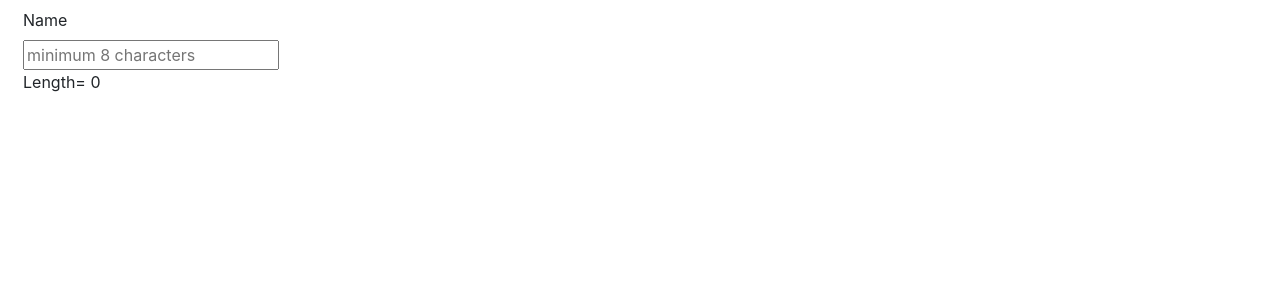
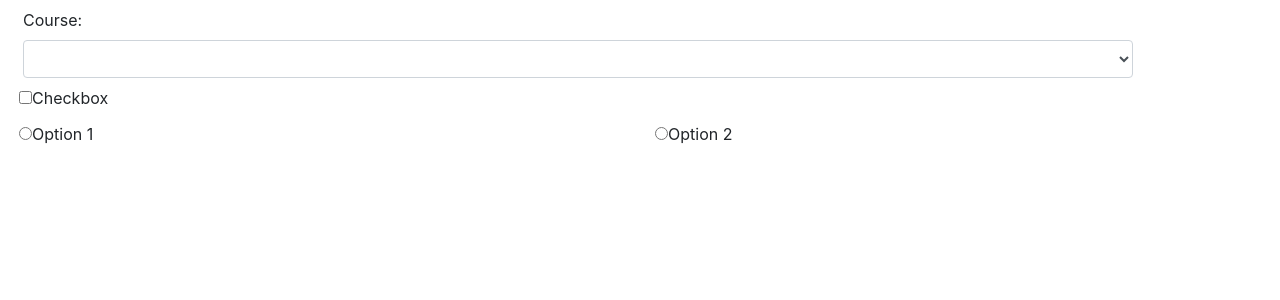
Before and after one commit to SurbhiBisarwal/welcome, an Angular app: page / in a window 1280 px wide. Shown: the top 300 px of the page. Built offline with nearby package versions, Linux system fonts and the light colour scheme.

Commit message:
NG-A5#2 Events on dropdown Events on checkbox and radio

```diff
--- a/src/app/app.component.html
+++ b/src/app/app.component.html
@@ -1,17 +1,44 @@
 <div class="container m-2">
-  <label>Name</label><br />
-  <input
-    type="text"
-    placeholder="minimum 8 characters"
-    (keyup)="event($event.target.value)"
-  />
-  <div>
-    <label>Length=</label>
-    {{ length }}
-  </div>
-  <div>
-    <span *ngIf="length < 8 && length > 0" style="color: red"
-      >Minimum length is 8 characters</span
-    >
+  <label>Course: </label>
+  <select
+    class="form-control"
+    [(ngModel)]="course"
+    (mouseenter)="event('dp mouseenter')"
+    (focus)="event('dp focus')"
+    (change)="event('dp change')"
+  >
+    <option *ngFor="let c1 of courses">{{ c1 }}</option>
+  </select>
+</div>
+<div class="row m-1">
+  <div class="col">
+    <input
+      type="checkbox"
+      [(ngModel)]="working"
+      (mouseenter)="event('cb mouseenter')"
+      (focus)="event('cb focus')"
+      (change)="event('cb change')"
+    />
+    <label>Checkbox</label>
   </div>
 </div>
+<div class="row m-1">
+  <div class="col-6">
+    <input
+      type="radio"
+      value="Option1"
+      [(ngModel)]="options"
+      (change)="event('rd change1')"
+    />
+    <label>Option 1</label>
+  </div>
+  <div class="col-6">
+    <input
+      type="radio"
+      value="Option2"
+      [(ngModel)]="options"
+      (change)="event('rd change2')"
+    />
+    <label>Option 2</label>
+  </div>
+</div>
--- a/src/app/app.component.ts
+++ b/src/app/app.component.ts
@@ -1,14 +1,12 @@
 import { Component } from "@angular/core";
-import { FormBuilder, FormGroup } from "@angular/forms";
 @Component({
   selector: "app-root",
   templateUrl: "./app.component.html",
   styleUrls: ["./app.component.scss"],
 })
 export class AppComponent {
-  length: number = 0;
-
-  event(value: string) {
-    this.length = value.length;
+  courses: string[] = ["Angular", "Python", "Java", "Spring Boot"];
+  event(s: string) {
+    console.log(s);
   }
 }
```
